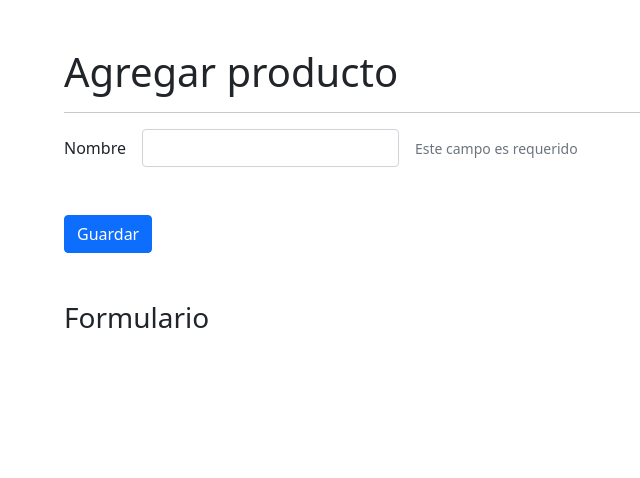
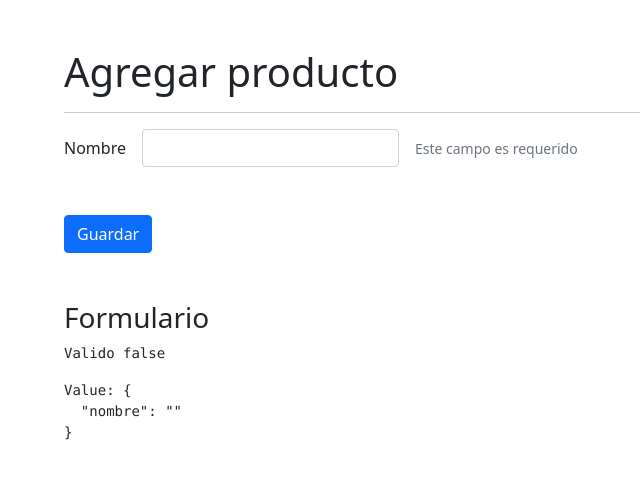
Before and after one commit to AndresCamiloChavez/DirectivasApp, an Angular app: page /productos/agregar in a window 1280 px wide. Shown: the top 478 px of the page, without its empty margins (18-658 px from the left). Built offline with nearby package versions, Linux system fonts and the light colour scheme.

Commit message:
Formulario reactivo

```diff
--- a/src/app/productos/pages/agregar/agregar.component.html
+++ b/src/app/productos/pages/agregar/agregar.component.html
@@ -1,17 +1,17 @@
 <h1 class="mt-5">Agregar producto</h1>
 <hr>
 
-<form >
+<form [formGroup]="miFormulario" >
 
     <div class="row g-3 align-items-center mb-3">
         <div class="col-auto">
             <label class="col-form-label">Nombre</label>
         </div>
         <div class="col-auto">
-            <input class="form-control">
+            <input formControlName="nombre" class="form-control">
         </div>
         <div class="col-auto">
-            <span class="form-text"
+            <span *ngIf="tieneError('nombre')" class="form-text"
             >Este campo es requerido</span>
         </div>
     </div>
@@ -23,3 +23,6 @@
 </form>
 
 <h3 class="mt-5">Formulario</h3>
+<pre>Valido {{miFormulario.valid}}</pre>
+
+<pre>Value: {{miFormulario.value |json}}</pre>
--- a/src/app/productos/pages/agregar/agregar.component.ts
+++ b/src/app/productos/pages/agregar/agregar.component.ts
@@ -1,4 +1,5 @@
 import { Component, OnInit } from '@angular/core';
+import { FormBuilder, FormGroup, Validators } from '@angular/forms';
 
 @Component({
   selector: 'app-agregar',
@@ -6,9 +7,19 @@ import { Component, OnInit } from '@angular/core';
 })
 export class AgregarComponent implements OnInit {
 
-  constructor() { }
+
+  constructor(private form: FormBuilder) { }
+  miFormulario: FormGroup = this.form.group({
+    'nombre': ['', Validators.required]
+  })
+
 
   ngOnInit(): void {
   }
 
+
+  tieneError(campo: string): boolean{
+    return this.miFormulario.get(campo)?.invalid ?? false;
+  }
+
 }
--- a/src/app/productos/productos.module.ts
+++ b/src/app/productos/productos.module.ts
@@ -3,6 +3,7 @@ import { CommonModule } from '@angular/common';
 
 import { ProductosRoutingModule } from './productos-routing.module';
 import { AgregarComponent } from './pages/agregar/agregar.component';
+import { ReactiveFormsModule } from '@angular/forms';
 
 
 @NgModule({
@@ -11,7 +12,8 @@ import { AgregarComponent } from './pages/agregar/agregar.component';
   ],
   imports: [
     CommonModule,
-    ProductosRoutingModule
+    ProductosRoutingModule,
+    ReactiveFormsModule
   ]
 })
 export class ProductosModule { }
```
